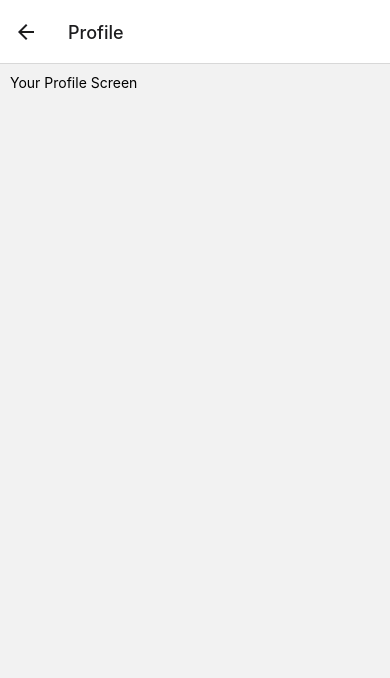
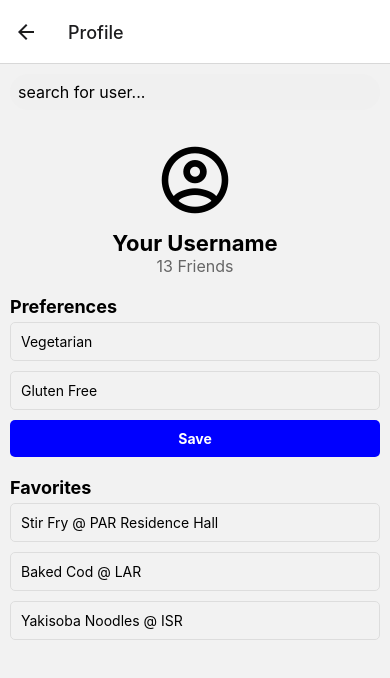
Before and after one commit to rena987/FlavorFeed, a React Native app: screen /Profile in a window 390 px wide. Shown: the top 678 px of the page. Built offline with nearby package versions, Linux system fonts and the light colour scheme.

Commit message:
user page

```diff
--- a/ProfileScreen.js
+++ b/ProfileScreen.js
@@ -1,30 +1,111 @@
 // screens/ProfileScreen.js
 import React from 'react';
-import { View, Text, StyleSheet, TextInput, TouchableOpacity } from 'react-native';
+import { View, Text, TextInput, TouchableOpacity, StyleSheet, ScrollView } from 'react-native';
+import Icon from 'react-native-vector-icons/MaterialCommunityIcons';
+import { useNavigation } from '@react-navigation/native';
 
 const ProfileScreen = () => {
-  // Add state and functions to handle profile data
+  const navigation = useNavigation();
+
+  const navigateToOtherUserProfile = () => {
+    navigation.navigate('OtherUserProfile'); // Replace with the actual screen name for other users
+  };
 
   return (
-    <View style={styles.container}>
-      <Text style={styles.title}>Your Profile Screen</Text>
-      {/* Add other UI components based on the image */}
-      {/* ... */}
-    </View>
+    <ScrollView style={styles.container}>
+      <TextInput
+        style={styles.searchBar}
+        placeholder="search for user..."
+        onSubmitEditing={navigateToOtherUserProfile}
+      />
+      <View style={styles.profileSection}>
+        <Icon name="account-circle-outline" size={80} style={styles.profileIcon} />
+        <Text style={styles.username}>Your Username</Text>
+        <Text style={styles.friendsCount}>13 Friends</Text>
+      </View>
+      <View style={styles.preferencesSection}>
+        <Text style={styles.preferencesTitle}>Preferences</Text>
+        <TextInput style={styles.preferencesInput} placeholder="Vegetarian" />
+        <TextInput style={styles.preferencesInput} placeholder="Gluten Free" />
+        <TouchableOpacity style={styles.saveButton}>
+          <Text style={styles.saveButtonText}>Save</Text>
+        </TouchableOpacity>
+      </View>
+      <View style={styles.favoritesSection}>
+        <Text style={styles.favoritesTitle}>Favorites</Text>
+        <Text style={styles.favoriteItem}>Stir Fry @ PAR Residence Hall</Text>
+        <Text style={styles.favoriteItem}>Baked Cod @ LAR</Text>
+        <Text style={styles.favoriteItem}>Yakisoba Noodles @ ISR</Text>
+      </View>
+    </ScrollView>
   );
 };
 
 const styles = StyleSheet.create({
   container: {
     flex: 1,
+  },
+  searchBar: {
+    margin: 10,
+    padding: 8,
+    backgroundColor: '#f0f0f0',
+    borderRadius: 20,
+    fontSize: 16,
+  },
+  profileSection: {
+    alignItems: 'center',
+    margin: 10,
+  },
+  profileIcon: {
+    margin: 10,
+  },
+  username: {
+    fontSize: 22,
+    fontWeight: 'bold',
+  },
+  friendsCount: {
+    fontSize: 16,
+    color: '#666',
+  },
+  preferencesSection: {
+    margin: 10,
+  },
+  preferencesTitle: {
+    fontSize: 18,
+    fontWeight: 'bold',
+  },
+  preferencesInput: {
+    borderWidth: 1,
+    borderColor: '#ddd',
     padding: 10,
-    // Style as needed based on the image provided
+    borderRadius: 5,
+    marginVertical: 5,
   },
-  title: {
-    // Style for the screen title
+  saveButton: {
+    backgroundColor: '#0000ff',
+    padding: 10,
+    borderRadius: 5,
+    alignItems: 'center',
+    marginTop: 5,
   },
-  // Add styles for other elements based on the image provided
-  // ...
+  saveButtonText: {
+    color: '#ffffff',
+    fontWeight: 'bold',
+  },
+  favoritesSection: {
+    margin: 10,
+  },
+  favoritesTitle: {
+    fontSize: 18,
+    fontWeight: 'bold',
+  },
+  favoriteItem: {
+    borderWidth: 1,
+    borderColor: '#ddd',
+    padding: 10,
+    borderRadius: 5,
+    marginVertical: 5,
+  },
 });
 
 export default ProfileScreen;
```
